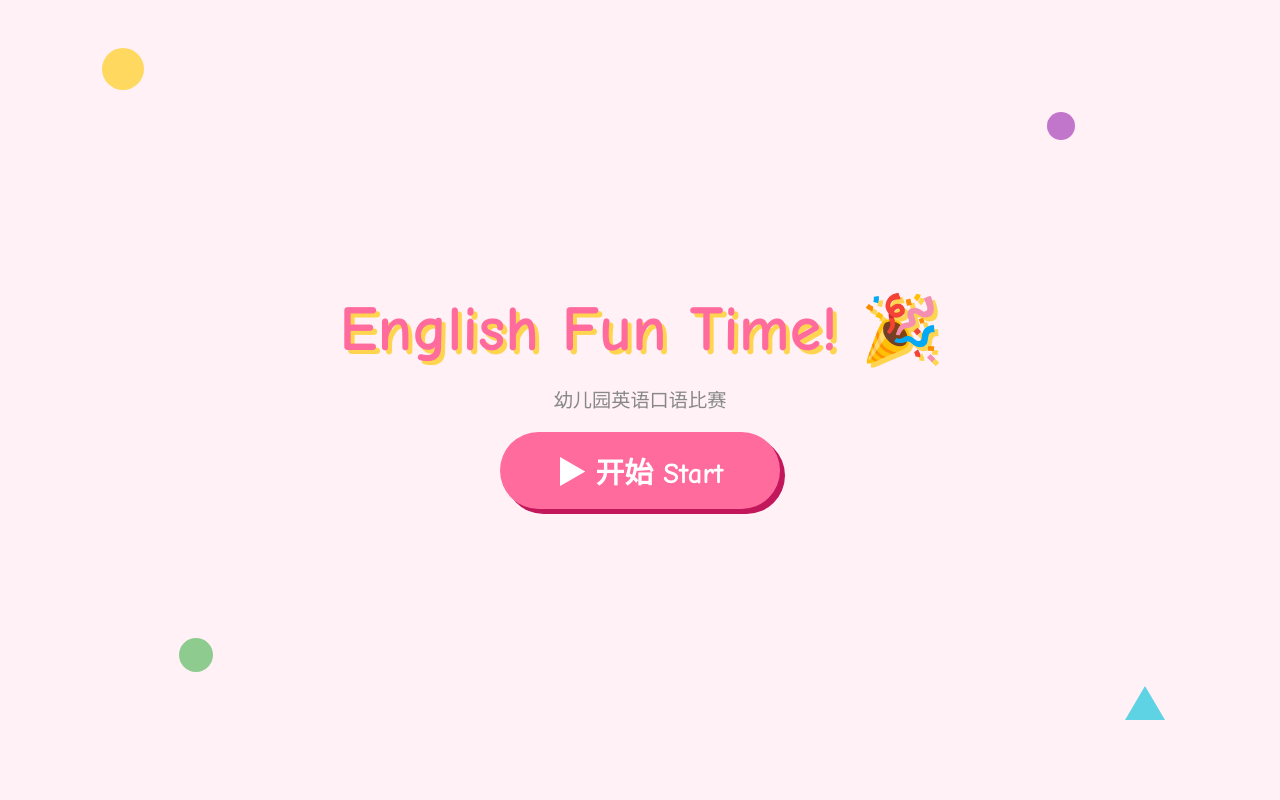
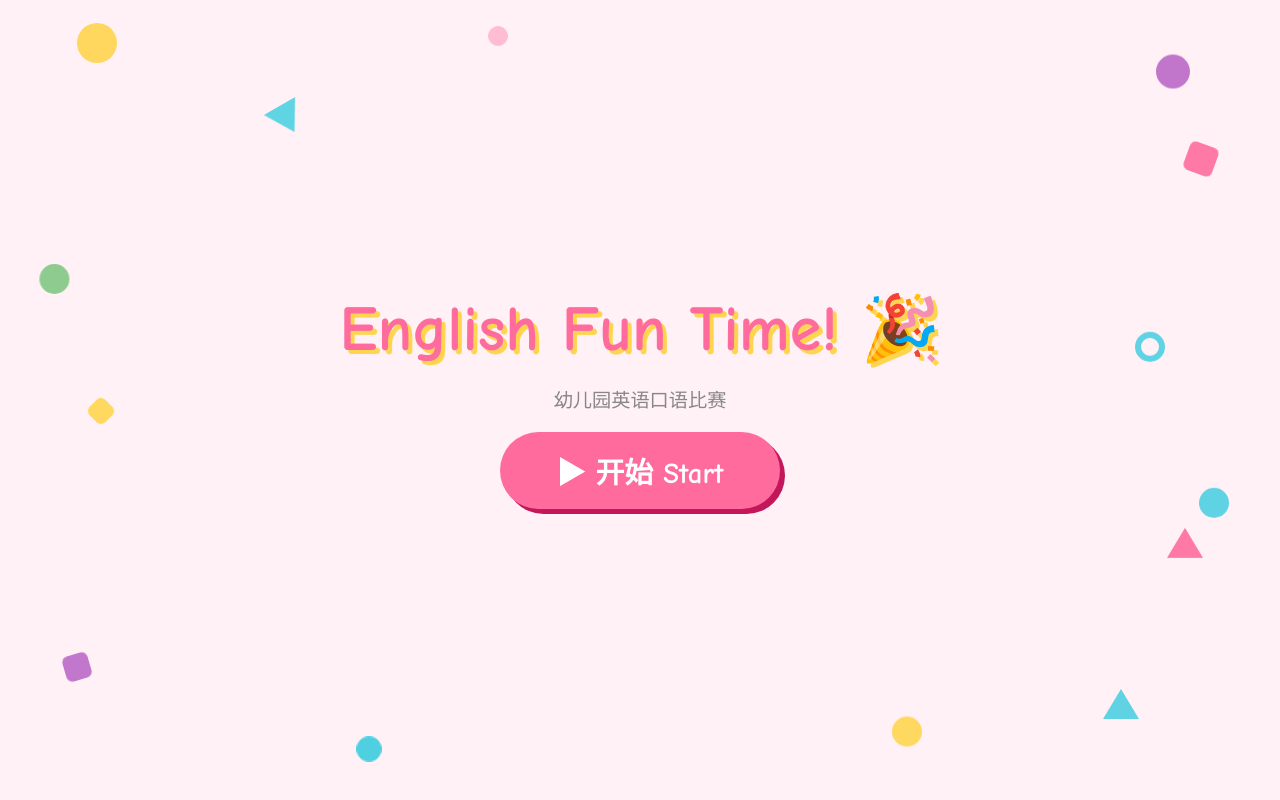
Before and after one commit to soGary001/kindergarten-interact-scenes, a website built with Vite: page index.html in a window 1280 px wide. Built offline with nearby package versions, Linux system fonts and the light colour scheme.

Commit message:
feat: bigger glowing item sprite + abundant animated Memphis decorations
Item sprite 9%->17% with pulsing glow halo so small items (e.g. toys) read
clearly; scatterShapes now emits ~14 floating/spinning/twinkling shapes
framing the scene for more dopamine.

```diff
--- a/src/render.ts
+++ b/src/render.ts
@@ -3,11 +3,27 @@ import type { ViewModel } from "./app-controller";
 const IMG = (file: string) => `/assets/img/${file}`; // served from public/ in dev and dist
 
 function scatterShapes(): string {
-  return `
-    <span class="shape dot" style="top:6%;left:8%;width:42px;height:42px;background:var(--yellow)"></span>
-    <span class="shape tri" style="bottom:10%;right:9%"></span>
-    <span class="shape dot" style="top:14%;right:16%;width:28px;height:28px;background:var(--purple)"></span>
-    <span class="shape dot" style="bottom:16%;left:14%;width:34px;height:34px;background:var(--green)"></span>`;
+  const dots = [
+    "top:4%;left:6%;width:40px;height:40px;background:var(--yellow);animation:floaty 4s ease-in-out infinite",
+    "top:3%;left:38%;width:24px;height:24px;background:var(--pink);animation:twinkle 2.6s ease-in-out infinite",
+    "top:7%;right:7%;width:34px;height:34px;background:var(--purple);animation:floaty 5s ease-in-out infinite .5s",
+    "top:33%;left:3%;width:30px;height:30px;background:var(--green);animation:floatx 4.5s ease-in-out infinite",
+    "top:62%;right:4%;width:30px;height:30px;background:var(--cyan);animation:floaty 3.8s ease-in-out infinite .3s",
+    "bottom:5%;left:28%;width:22px;height:22px;background:var(--cyan);animation:twinkle 3s ease-in-out infinite .4s",
+    "bottom:6%;right:28%;width:30px;height:30px;background:var(--yellow);animation:floaty 4.2s ease-in-out infinite",
+  ].map((s) => `<span class="shape dot" style="${s}"></span>`).join("");
+  const squares = [
+    "top:18%;right:5%;width:30px;height:30px;background:var(--pink);animation:spin 9s linear infinite",
+    "bottom:15%;left:5%;width:26px;height:26px;background:var(--purple);animation:spin 11s linear infinite",
+    "top:50%;left:7%;width:22px;height:22px;background:var(--yellow);animation:spin 8s linear infinite reverse",
+  ].map((s) => `<span class="shape sq" style="${s}"></span>`).join("");
+  const tris = [
+    "bottom:9%;right:11%;animation:floaty 4s ease-in-out infinite",
+    "top:13%;left:21%;animation:spin 12s linear infinite",
+    "bottom:30%;right:6%;border-bottom-color:var(--pink);animation:floaty 5s ease-in-out infinite .6s",
+  ].map((s) => `<span class="shape tri" style="${s}"></span>`).join("");
+  const ring = `<span class="shape ring" style="top:42%;right:9%;width:30px;height:30px;animation:floaty 6s ease-in-out infinite"></span>`;
+  return dots + squares + tris + ring;
 }
 
 export function renderView(root: HTMLElement, vm: ViewModel): void {
@@ -29,8 +45,7 @@ export function renderView(root: HTMLElement, vm: ViewModel): void {
         ${scatterShapes()}
         <div class="scene-stage">
           <img class="scene-bg" src="${IMG(r.scene.background)}" alt="">
-          <img class="scene-item" src="${IMG(r.item.sprite)}" alt=""
-               style="left:${r.location.anchor.xPct}%;top:${r.location.anchor.yPct}%">
+          <span class="scene-item" style="left:${r.location.anchor.xPct}%;top:${r.location.anchor.yPct}%"><img src="${IMG(r.item.sprite)}" alt=""></span>
           <img class="character" src="${IMG(r.character.portrait)}" alt="">
           <div class="bubble">🔊 ${r.questionText}</div>
         </div>
--- a/src/styles/memphis.css
+++ b/src/styles/memphis.css
@@ -16,12 +16,18 @@ body {
   display: flex; flex-direction: column; align-items: center; justify-content: center;
   text-align: center; overflow: hidden;
 }
-.shape { position: absolute; opacity: 0.9; }
+.shape { position: absolute; opacity: 0.9; will-change: transform; }
 .shape.dot { border-radius: 50%; }
+.shape.ring { border-radius: 50%; background: transparent !important; border: 6px solid var(--cyan); }
+.shape.sq { border-radius: 6px; }
 .shape.tri {
-  width: 0; height: 0; border-left: 20px solid transparent;
-  border-right: 20px solid transparent; border-bottom: 34px solid var(--cyan);
+  width: 0; height: 0; border-left: 18px solid transparent;
+  border-right: 18px solid transparent; border-bottom: 30px solid var(--cyan);
 }
+@keyframes floaty { 0%, 100% { transform: translateY(0); } 50% { transform: translateY(-18px); } }
+@keyframes floatx { 0%, 100% { transform: translateX(0); } 50% { transform: translateX(14px); } }
+@keyframes spin { to { transform: rotate(360deg); } }
+@keyframes twinkle { 0%, 100% { opacity: .35; transform: scale(.8); } 50% { opacity: 1; transform: scale(1.15); } }
 .title { font-size: 4rem; font-weight: 900; color: var(--pink); text-shadow: 4px 4px 0 var(--yellow); }
 .subtitle { color: #888; font-size: 1.2rem; }
 .btn-primary {
@@ -33,10 +39,21 @@ body {
 .scene-stage { position: relative; width: min(90vw, 1100px); aspect-ratio: 16/9; }
 .scene-bg { width: 100%; height: 100%; object-fit: contain; }
 .scene-item {
-  position: absolute; width: 9%; transform: translate(-50%, -50%);
-  animation: bob 1.4s ease-in-out infinite;
+  position: absolute; width: 17%; transform: translate(-50%, -50%);
+  display: flex; align-items: center; justify-content: center;
 }
-@keyframes bob { 0%,100% { transform: translate(-50%,-50%); } 50% { transform: translate(-50%,-62%); } }
+.scene-item::before {
+  content: ""; position: absolute; inset: -24%; border-radius: 50%; z-index: -1;
+  background: radial-gradient(circle, rgba(255,255,255,.92), rgba(255,255,255,0) 70%);
+  animation: glow 1.7s ease-in-out infinite;
+}
+.scene-item img {
+  width: 100%; height: 100%; object-fit: contain;
+  filter: drop-shadow(0 5px 6px rgba(0,0,0,.2));
+  animation: bob 1.7s ease-in-out infinite;
+}
+@keyframes bob { 0%, 100% { transform: translateY(0); } 50% { transform: translateY(-9%); } }
+@keyframes glow { 0%, 100% { transform: scale(.85); opacity: .5; } 50% { transform: scale(1.12); opacity: 1; } }
 .character { position: absolute; left: 3%; bottom: 4%; width: 18%; }
 .bubble {
   position: absolute; left: 22%; bottom: 14%; max-width: 46%;
```
